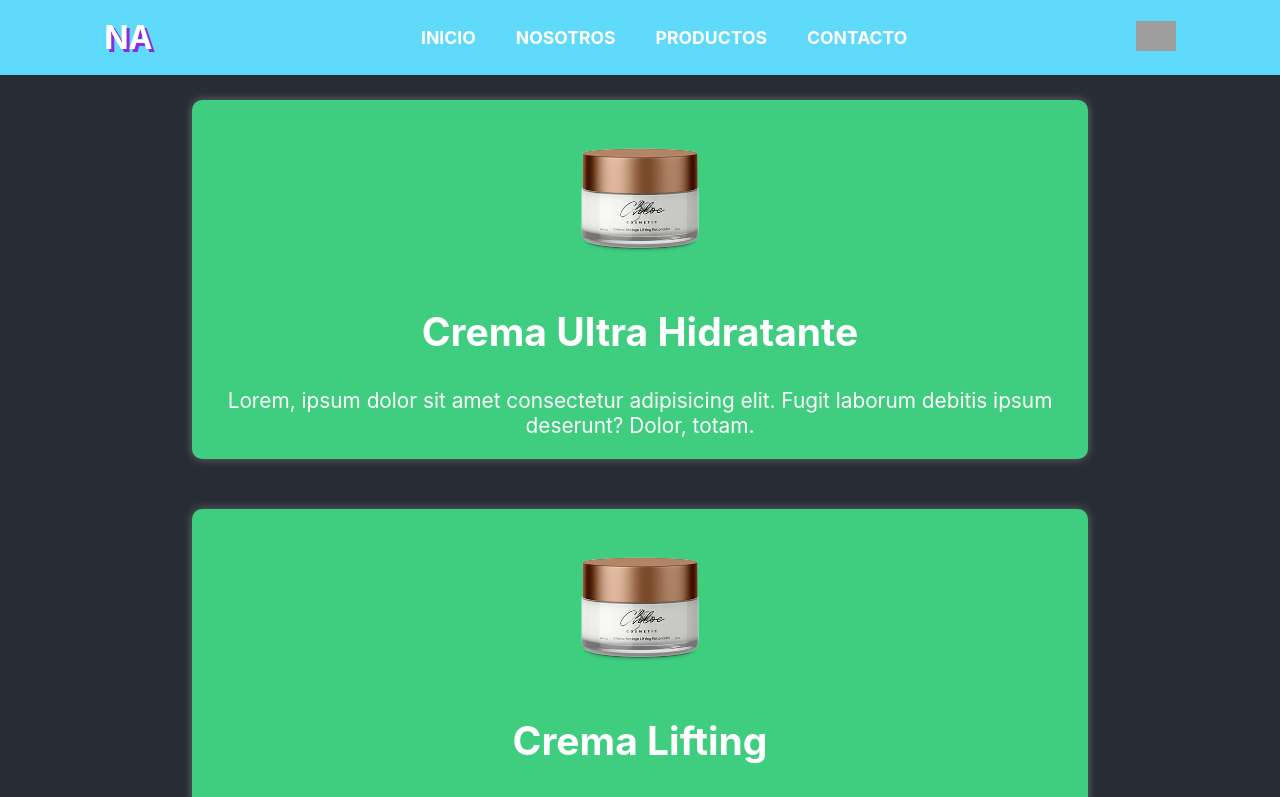
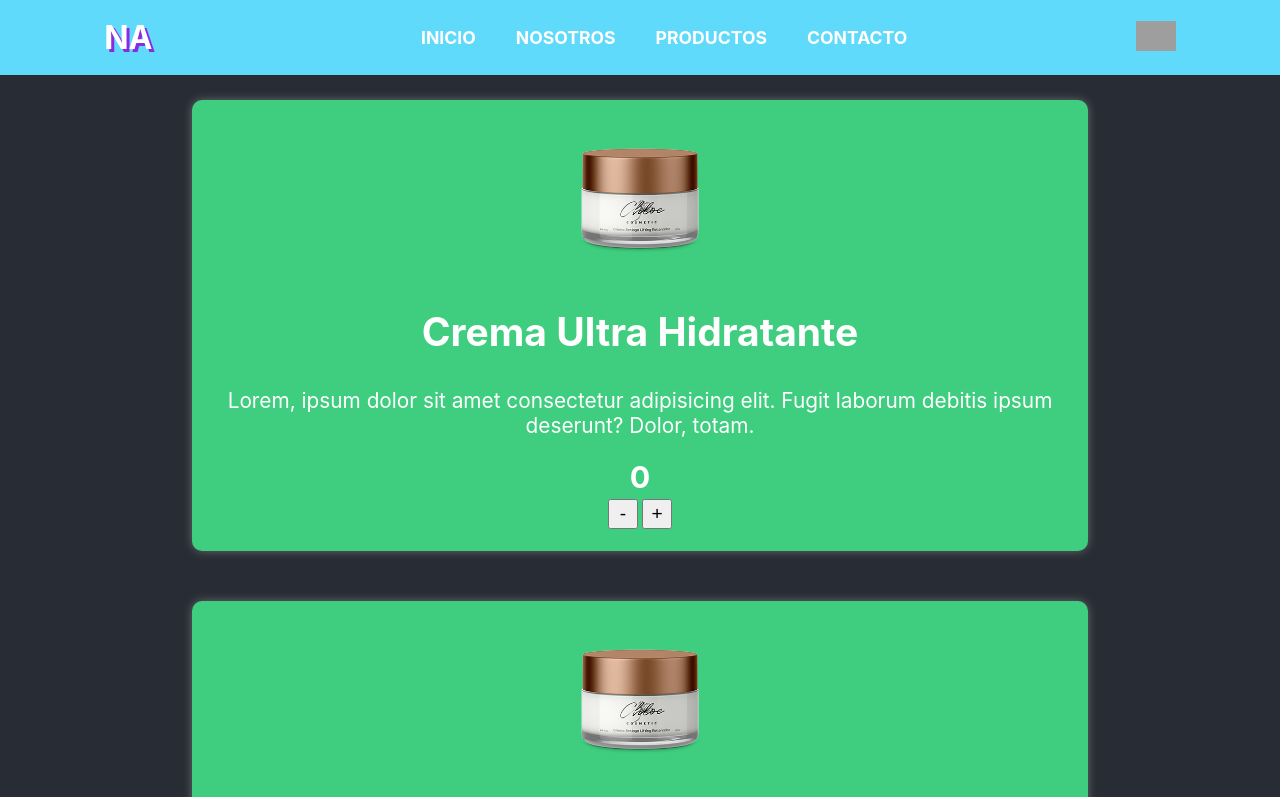
Before and after one commit to nandreu2000/Andreu-React, a React (Create React App) app: page / in a window 1280 px wide. Shown: the top 797 px of the page. Built offline with nearby package versions, Linux system fonts and the light colour scheme; grey boxes are pictures that could not be loaded.

Commit message:
Entrega Componentes II

```diff
--- a/src/App.js
+++ b/src/App.js
@@ -3,6 +3,7 @@ import './App.css';
 import MiModulo from "./MiModulo.js";
 import NavBar from "./compopnent/NavBar";
 import CardProduct from './compopnent/cardProduct';
+import Contador from './compopnent/Contador';
 
 
 function App() {
--- /dev/null
+++ b/src/compopnent/Contador/contador.css
@@ -0,0 +1,14 @@
+.contador{
+    padding-bottom: 20px;
+}
+
+.numero{
+margin: 0;
+}
+
+.buttons{
+font-size: 1.2rem;
+margin: 2px;
+width: 30px;
+height: 30px;
+}
--- /dev/null
+++ b/src/compopnent/Contador/index.jsx
@@ -0,0 +1,24 @@
+import React, {useState} from "react";
+import './contador.css';
+
+function Contador() {
+    const [counter, setCounter] = useState(0);
+
+    const sumarClick = () =>  {
+        setCounter(counter + 1)
+    };
+
+    const restarClick = () => {
+        setCounter(counter - 1)
+    };
+
+return (
+    <div className="contador">
+        <h3 className="numero">{counter}</h3>
+        <button className="buttons" onClick={restarClick}>-</button>
+        <button className="buttons" onClick={sumarClick}>+</button>
+    </div>
+);
+};
+
+export default Contador;
--- a/src/compopnent/cardProduct/index.jsx
+++ b/src/compopnent/cardProduct/index.jsx
@@ -1,5 +1,6 @@
 import './card.css';
 import crema from '../img/crema.png';
+import Contador from "../Contador";
 
 function CardProduct ({name, description}) {
     return (
@@ -11,6 +12,8 @@ function CardProduct ({name, description}) {
       <h2>{name}</h2>
       <p>{description}</p>
     </div>
+
+    <Contador />
 </div>
 );
 }
```
